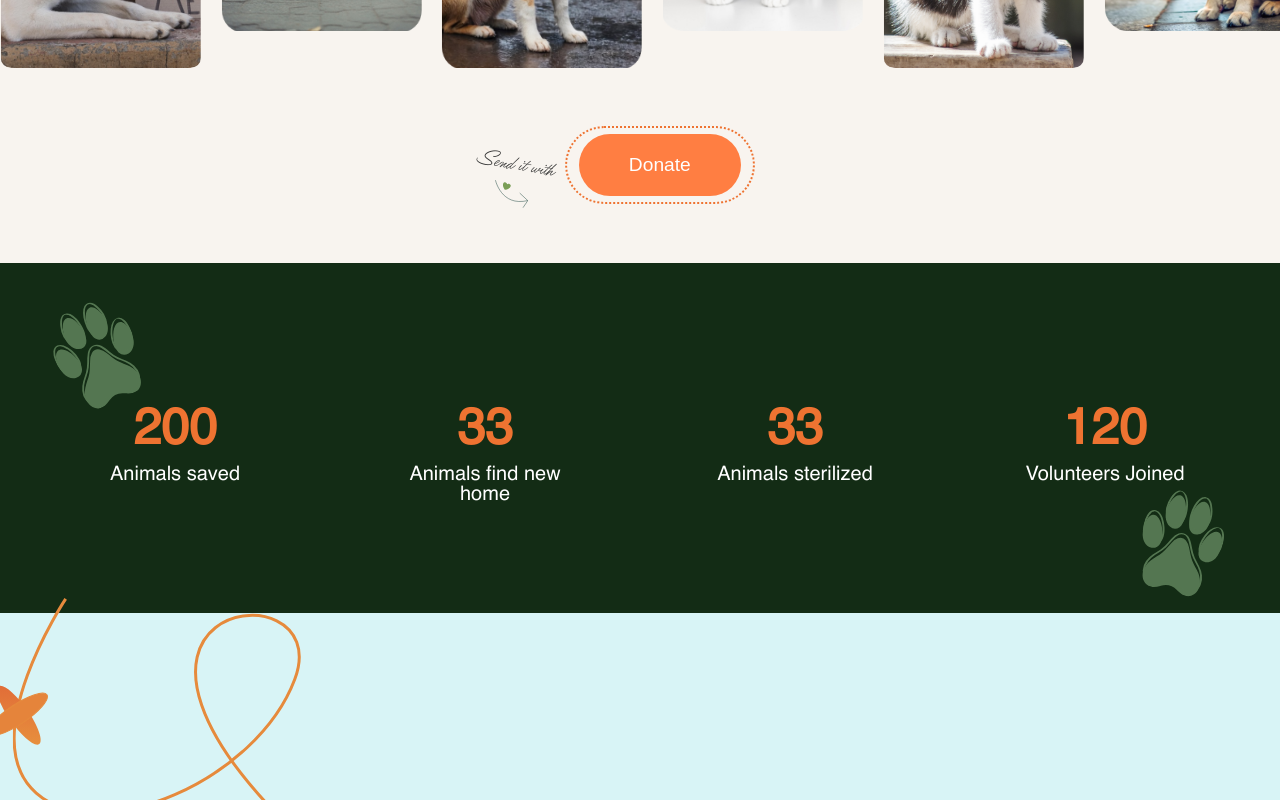
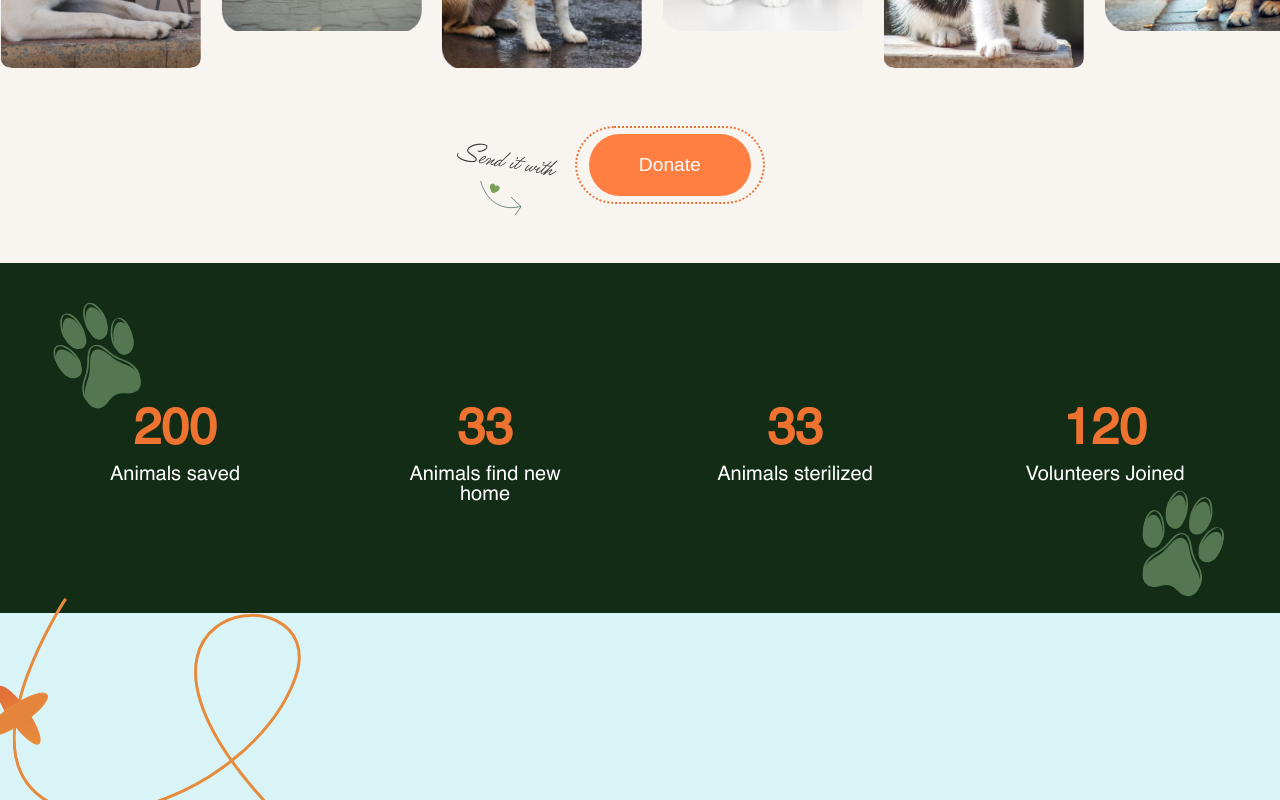
Before and after one commit to vidwanns/the_rescue_tails, a Next.js app: page / in a window 1280 px wide. Shown: the part 920-1720 px from the top of the page. Built offline with nearby package versions, Linux system fonts and the light colour scheme.

Commit message:
Update firstSection.css

```diff
--- a/src/app/styles/component/firstSection/firstSection.css
+++ b/src/app/styles/component/firstSection/firstSection.css
@@ -83,6 +83,7 @@
     display: flex;
     justify-content: center;
     align-items: flex-start;
+    gap: 20px;
 }
 @media (max-width: 768px) {
     .donate-section {
@@ -90,6 +91,7 @@
         justify-content: center;
         align-items: flex-start;
         margin-right: 25px;
+        gap: 0;
     }
 }
 
@@ -98,9 +100,14 @@
     flex-direction: column;
     align-items: flex-start;
     gap: 5px;
-    scale: .8;
+    scale: 1;
     margin-top: 20px;
     margin-left: -60px;
+}
+@media (max-width: 768px) {
+.left-align {
+    scale: .8;
+}
 }
 
 .curved-arrow-icon-2 {
```
